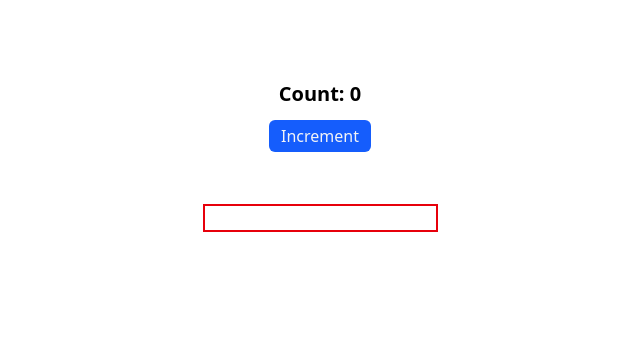
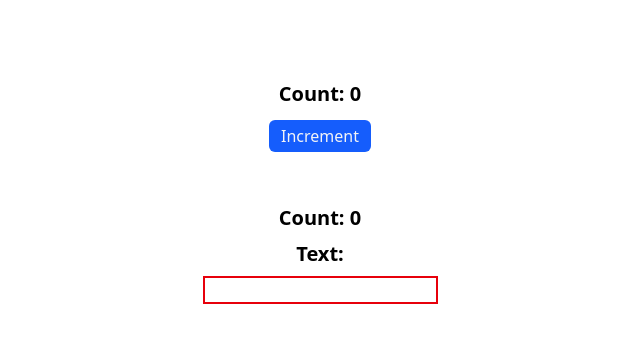
Before and after one commit to MukitHossen7/Polishing-React.js, a React (Vite) app in the folder use-memo/: page / in a window 1280 px wide. Shown: the top 342 px of the page, without its empty margins (320-960 px from the left). Built offline with nearby package versions, Linux system fonts and the light colour scheme.

Commit message:
feat: pass count prop to ChildComponent and update its display

```diff
--- a/use-memo/src/components/ChildComponent.jsx
+++ b/use-memo/src/components/ChildComponent.jsx
@@ -19,11 +19,13 @@
 
 import { memo, useState } from "react";
 
-export const ChildComponent = memo(() => {
+export const ChildComponent = memo(({ count }) => {
   const [text, setText] = useState("");
   console.log("Child Component");
   return (
-    <div className="flex flex-col justify-center items-center mt-10">
+    <div className="flex flex-col justify-center items-center mt-10 gap-2">
+      <h2 className="text-xl font-semibold text-center">Count: {count}</h2>
+      <p className="text-xl font-semibold text-center">Text: {text}</p>
       <input
         type="text"
         value={text}
--- a/use-memo/src/components/Count.jsx
+++ b/use-memo/src/components/Count.jsx
@@ -15,7 +15,7 @@ const Count = () => {
           Increment
         </button>
       </div>
-      <ChildComponent></ChildComponent>
+      <ChildComponent count={count}></ChildComponent>
     </div>
   );
 };
```
